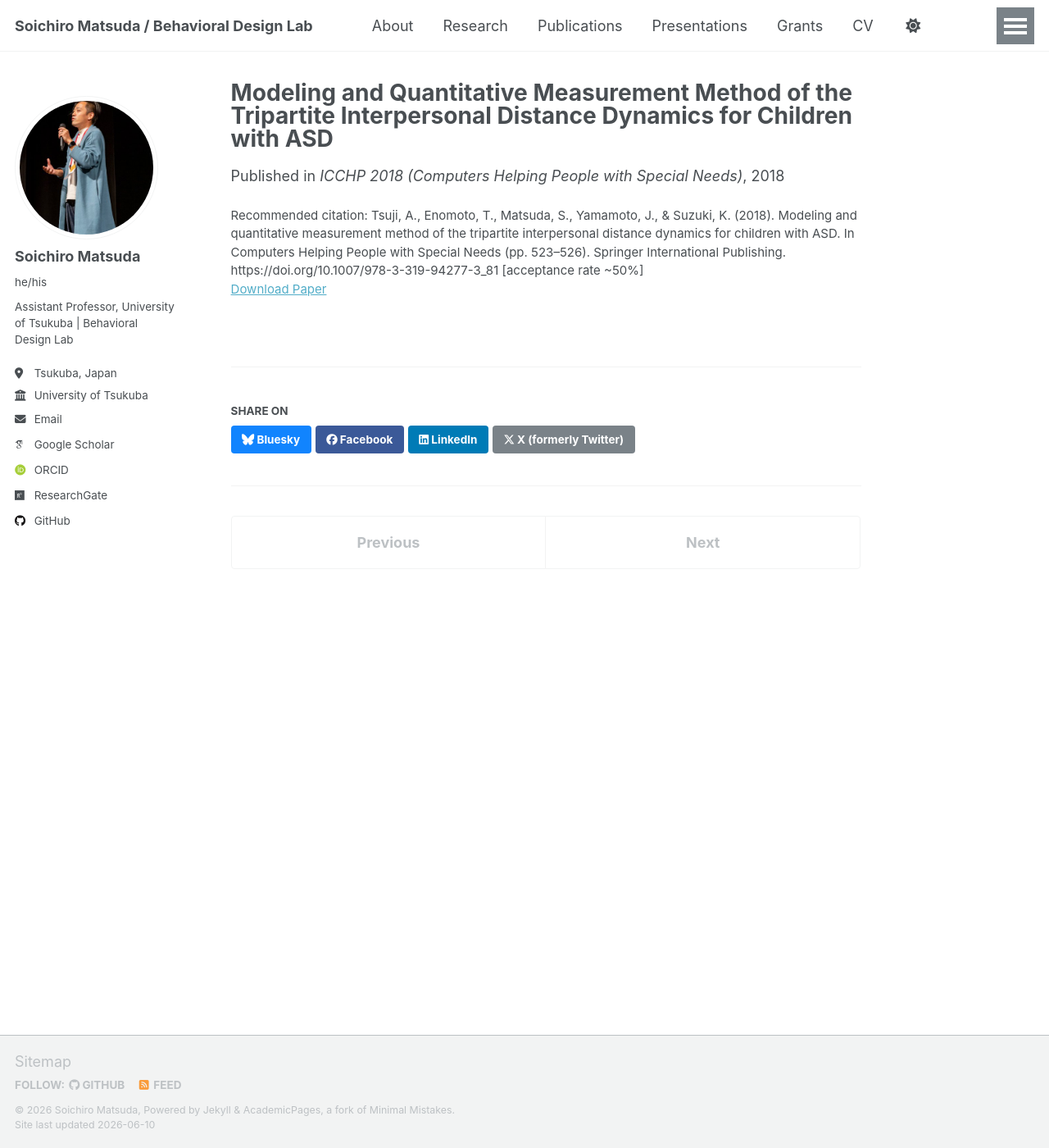
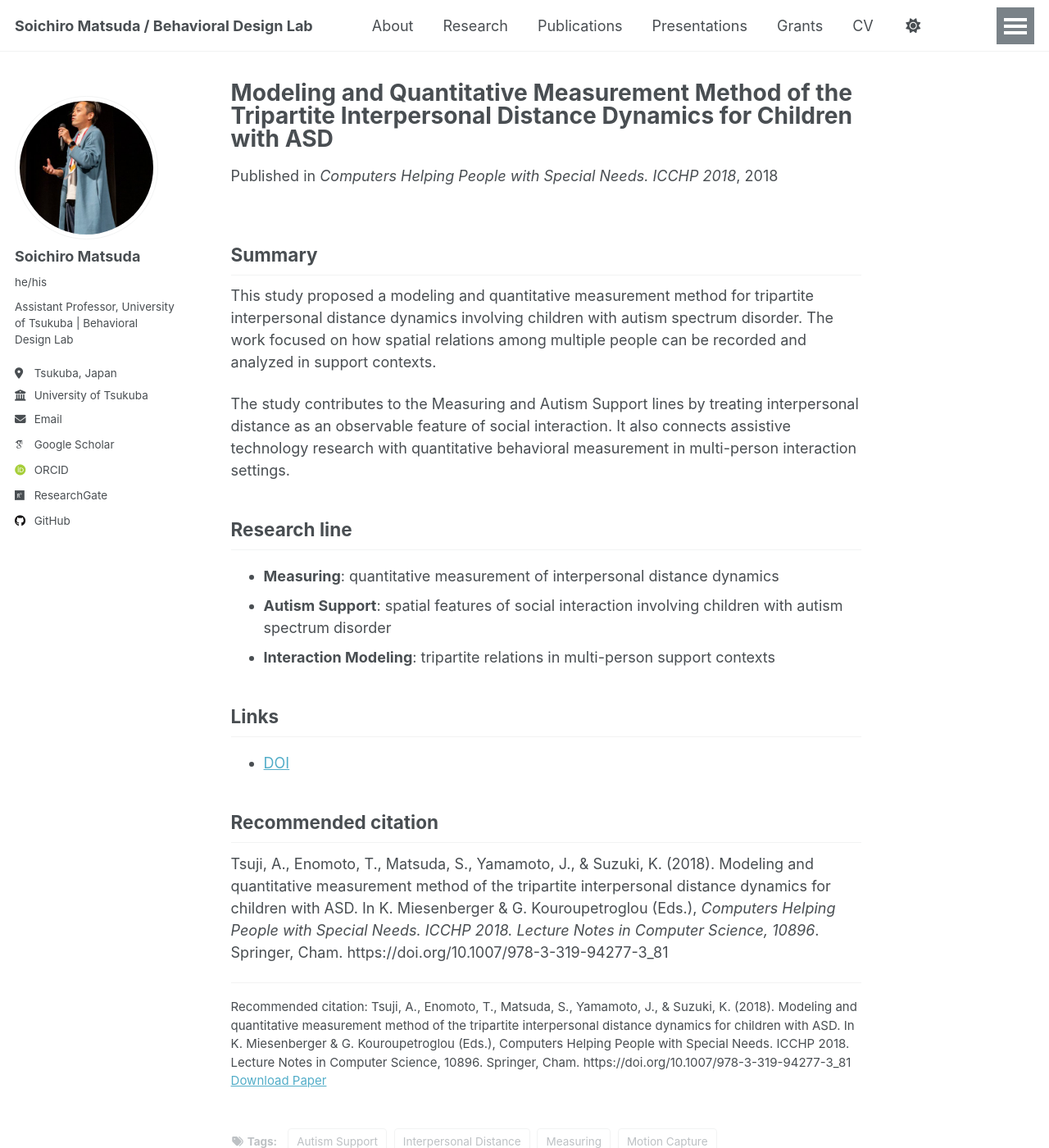
Before and after one commit to BehavioralDesignerMatsuda/BehavioralDesignerMatsuda.github.io, a Jekyll site: the page built from _publications/2018-ICCHP.md, in a window 1280 px wide and 1400 px high. Shown: the whole window at 82% size. Built offline with Jekyll 4.4.1, drawn with Linux system fonts in a browser that asks for light colours; some web fonts are replaced; a script that is not in the unit is left out; some of the changed text lies outside the part shown.

Commit message:
Update 2018-ICCHP.md

```diff
--- a/_publications/2018-ICCHP.md
+++ b/_publications/2018-ICCHP.md
@@ -1,10 +1,43 @@
 ---
-title: "Modeling and Quantitative Measurement Method of the Tripartite Interpersonal Distance Dynamics for Children with ASD"
+title: 'Modeling and Quantitative Measurement Method of the Tripartite Interpersonal Distance Dynamics for Children with ASD'
 collection: publications
 date: 2018-06-26
-venue: "ICCHP 2018 (Computers Helping People with Special Needs)"
+venue: 'Computers Helping People with Special Needs. ICCHP 2018'
 category: conferences
-paperurl: "https://doi.org/10.1007/978-3-319-94277-3_81"
-citation: "Tsuji, A., Enomoto, T., Matsuda, S., Yamamoto, J., & Suzuki, K. (2018). Modeling and quantitative measurement method of the tripartite interpersonal distance dynamics for children with ASD. In Computers Helping People with Special Needs (pp. 523–526). Springer International Publishing. https://doi.org/10.1007/978-3-319-94277-3_81 [acceptance rate ~50%]"
-excerpt: "We propose a quantitative model for tripartite interpersonal distance dynamics in children with ASD, informing HCI and assistive technologies that sense and adapt to social spacing."
+
+paperurl: 'https://doi.org/10.1007/978-3-319-94277-3_81'
+doi: 'https://doi.org/10.1007/978-3-319-94277-3_81'
+
+citation: 'Tsuji, A., Enomoto, T., Matsuda, S., Yamamoto, J., & Suzuki, K. (2018). Modeling and quantitative measurement method of the tripartite interpersonal distance dynamics for children with ASD. In K. Miesenberger & G. Kouroupetroglou (Eds.), Computers Helping People with Special Needs. ICCHP 2018. Lecture Notes in Computer Science, 10896. Springer, Cham. https://doi.org/10.1007/978-3-319-94277-3_81'
+
+tags:
+
+- Measuring
+- Autism Support
+- Interpersonal Distance
+- Motion Capture
+- Quantitative Measurement
+
+## excerpt: ''
 ---
+## Summary
+
+This study proposed a modeling and quantitative measurement method for tripartite interpersonal distance dynamics involving children with autism spectrum disorder. The work focused on how spatial relations among multiple people can be recorded and analyzed in support contexts.
+
+The study contributes to the Measuring and Autism Support lines by treating interpersonal distance as an observable feature of social interaction. It also connects assistive technology research with quantitative behavioral measurement in multi-person interaction settings.
+
+## Research line
+
+- **Measuring**: quantitative measurement of interpersonal distance dynamics
+- **Autism Support**: spatial features of social interaction involving children with autism spectrum disorder
+- **Interaction Modeling**: tripartite relations in multi-person support contexts
+
+## Links
+
+- [DOI](https://doi.org/10.1007/978-3-319-94277-3_81)
+
+## Recommended citation
+
+Tsuji, A., Enomoto, T., Matsuda, S., Yamamoto, J., & Suzuki, K. (2018). Modeling and quantitative measurement method of the tripartite interpersonal distance dynamics for children with ASD. In K. Miesenberger & G. Kouroupetroglou (Eds.), *Computers Helping People with Special Needs. ICCHP 2018. Lecture Notes in Computer Science, 10896*. Springer, Cham. https://doi.org/10.1007/978-3-319-94277-3_81
+
+---
```
